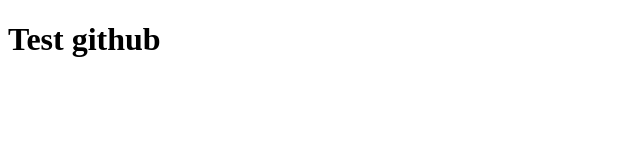
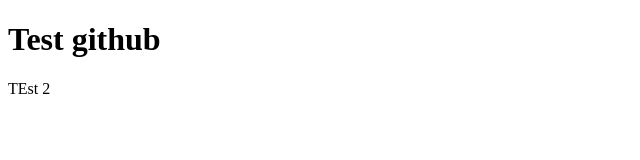
Before and after one commit to Anushka-163/GithubTest, a plain HTML site: page index.html in a window 1280 px wide. Shown: the full height of the page, 0-640 px from the left. Drawn offline with Linux system fonts and the light colour scheme.

Commit message:
modified

```diff
--- a/index.html
+++ b/index.html
@@ -8,6 +8,7 @@
 </head>
 <body>
     <h1>Test github</h1>
+    <p1> TEst 2</p1>
 
 </body>
 </html>
```
